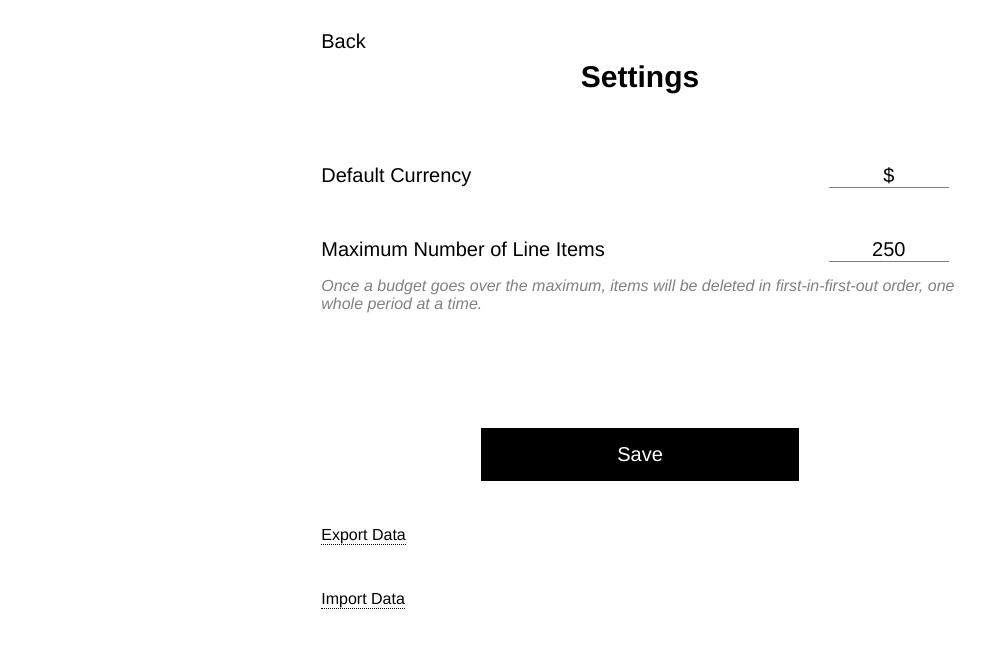
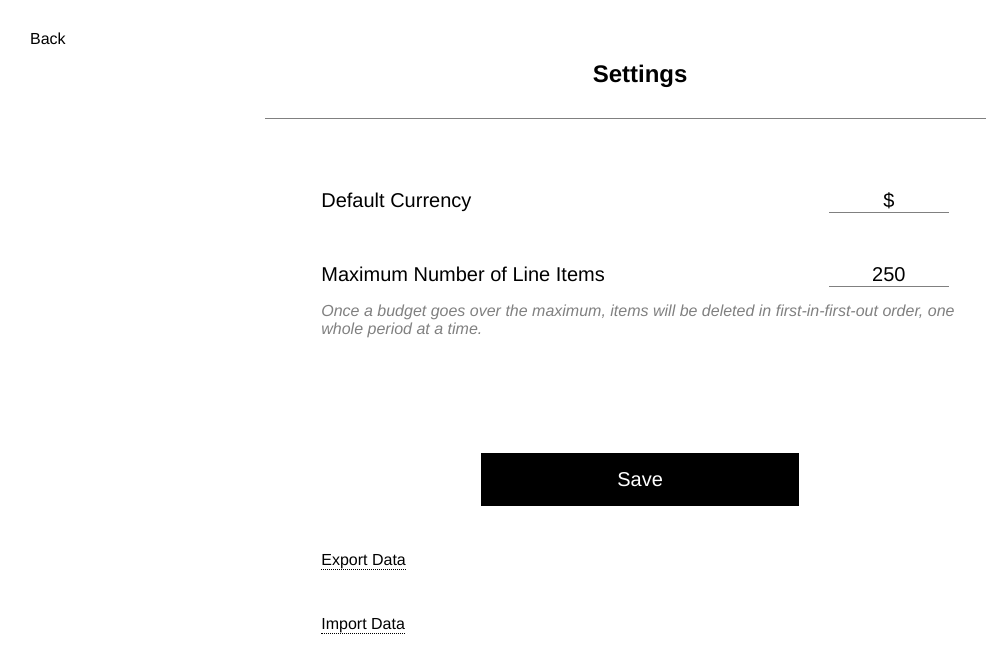
Before and after one commit to helloRupa/simply-budget, a React (Create React App) app: page / in a window 1280 px wide. Both pictures are taken after a click on the button "Settings". Shown: the top 668 px of the page, without its empty margins (0-986 px from the left). Built offline with nearby package versions, Linux system fonts and the light colour scheme; no server answers; data requests are answered from the project's data file; the HTML template or start-up script is replaced by a standard one.

Commit message:
Add banner

```diff
--- a/src/components/Archive.js
+++ b/src/components/Archive.js
@@ -13,10 +13,14 @@ function Archive({ archive, fetchArchives, chooseDashboard }) {
   }, [fetchArchives]);
 
   return (
-    <div className="archive">
+    <>
+    <div className="banner">
       <Close callback={chooseDashboard} display="Back" className="back" />
 
       <h2>Archived Budgets</h2>
+    </div>
+
+    <div className="archive">
 
       { archive.length === 0 ? <p>
           Nothing to see here! Why don't you archive something...or not, is OK!
@@ -26,6 +30,7 @@ function Archive({ archive, fetchArchives, chooseDashboard }) {
         </li>)}
       </ul>}
     </div>
+    </>
   )
 }
 
--- a/src/components/Budget.js
+++ b/src/components/Budget.js
@@ -54,14 +54,15 @@ function Budget({
   };
 
   return (
-    <div className="single-budget">
+    <>
+    <div className="banner">
       <Close callback={chooseDashboard} display="Back" className="back" />
       <button onClick={handleChartButton} className="charts-btn">Charts</button>
 
-      <h2>
-        { name }
-      </h2>
+      <h2>{ name }</h2>
+    </div>
 
+    <div className="single-budget">
       <div className="budget-details">
         <span className="goal">
           Spend { currency }{ formatNumber(limit) } per { frequency } or less!
@@ -94,6 +95,7 @@ function Budget({
           close={() => setShowChart(false)} />
         : null}
     </div>
+    </>
   )
 }
 
--- a/src/components/Settings.js
+++ b/src/components/Settings.js
@@ -35,11 +35,14 @@ function Settings({
     }
   };
 
-  return <div className="settings">
-    <Close callback={chooseDashboard} display="Back" className="back" />
+  return <>
+    <div className="banner">
+      <Close callback={chooseDashboard} display="Back" className="back" />
 
-    <h2>Settings</h2>
+      <h2>Settings</h2>
+    </div>
 
+  <div className="settings">
     <Form callback={handleSubmit}>
       <div>
         <label htmlFor="default-currency">
@@ -80,6 +83,7 @@ function Settings({
       <ImportData />
     </div>
   </div>
+  </>
 }
 
 const mapStateToProps = state => ({
--- a/src/index.css
+++ b/src/index.css
@@ -282,13 +282,13 @@ button.delete {
 
 .back {
   position: absolute;
-  top: 0;
-  left: 0;
+  top: 30px;
+  left: 30px;
   padding: 0 15px 15px 0;
 }
 
 .settings, .archive {
-  position: relative;
+  /* position: relative; */
   width: 85%;
   margin: auto;
   font-size: 1.25em;
@@ -395,8 +395,8 @@ h3 {
 
 .charts-btn {
   position: absolute;
-  top: 0;
-  right: 0;
+  top: 30px;
+  right: 30px;
 }
 
 .single-budget h2 {
@@ -513,3 +513,12 @@ button:disabled {
 .expense-spent {
   justify-content: flex-end;
 }
+
+.banner {
+  border-bottom: 1px solid gray;
+  margin-bottom: 60px;
+}
+
+.banner h2 {
+  margin: 0;
+}
```
